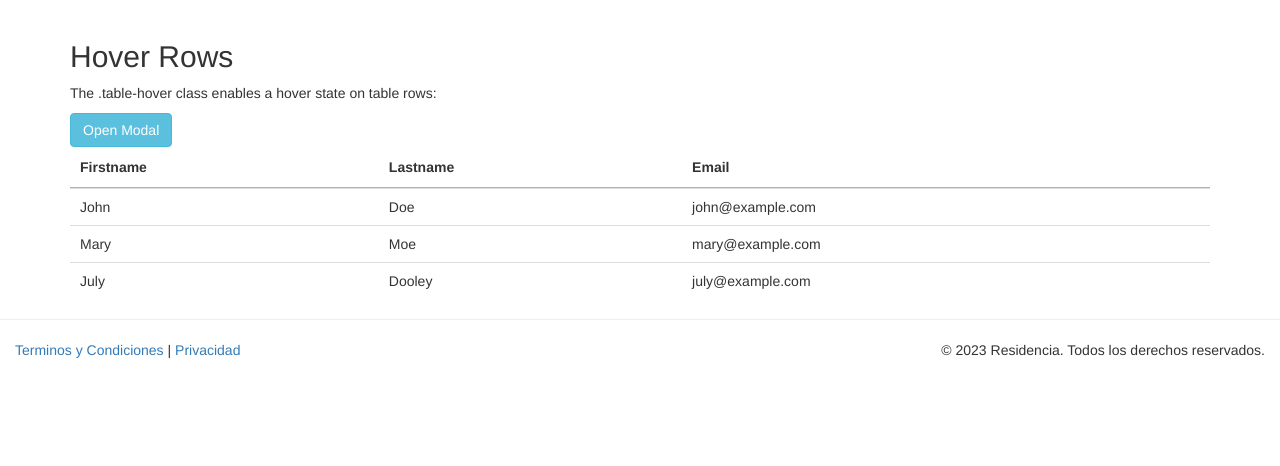
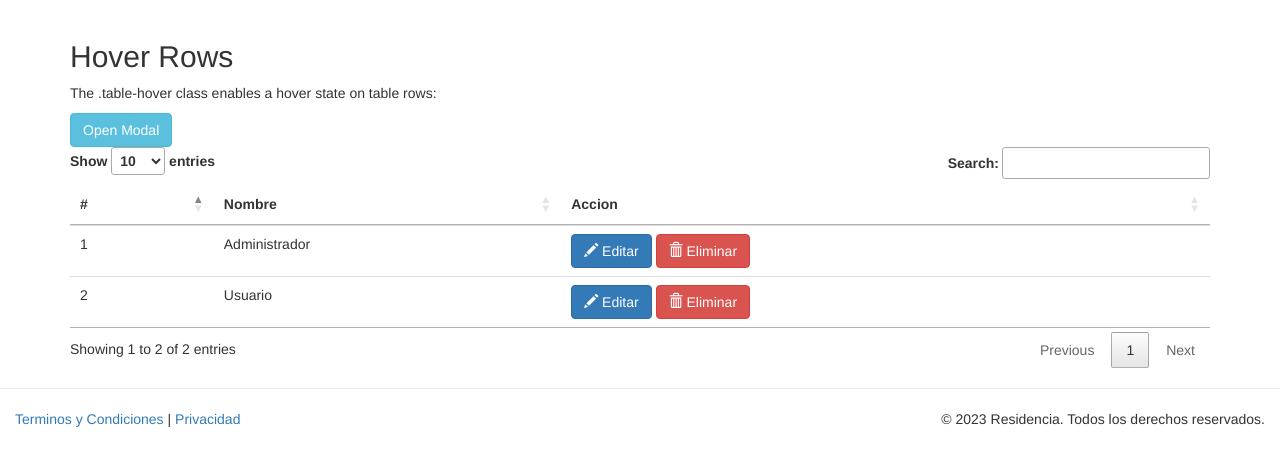
Before and after one commit to bsanchez45/mipractica, a CodeIgniter app: page /mipractica/index.php/perfiles/index in a window 1280 px wide. Shown: the part 52-518 px from the top of the page. Run offline with CodeIgniter, Linux system fonts and the light colour scheme; data comes from the database, SQL or seed files in the repository; some libraries are stand-ins or nearby versions.

Commit message:
agregados botones

```diff
--- a/application/controllers/Perfiles.php
+++ b/application/controllers/Perfiles.php
@@ -13,7 +13,13 @@
         }
 
         public function registrar(){
-
+            $data['nombre'] = $this->input->post('perfil');
+            $request = $this->Perfiles_model->insert($data);
+            if($request){
+                echo json_encode("Se guardo el perfil correctamente");
+            }else{
+                echo json_encode("No se pudo guardar el perfil");
+            }
         }
 
         public function listar(){
--- a/application/views/view_perfiles.php
+++ b/application/views/view_perfiles.php
@@ -5,33 +5,18 @@
     <table class="table table-hover" id="myTable">
         <thead>
             <tr>
-                <th>Firstname</th>
-                <th>Lastname</th>
-                <th>Email</th>
+                <th>#</th>
+                <th>Nombre</th>
+                <th>Accion</th>
             </tr>
         </thead>
         <tbody>
-            <tr>
-                <td>John</td>
-                <td>Doe</td>
-                <td>john@example.com</td>
-            </tr>
-            <tr>
-                <td>Mary</td>
-                <td>Moe</td>
-                <td>mary@example.com</td>
-            </tr>
-            <tr>
-                <td>July</td>
-                <td>Dooley</td>
-                <td>july@example.com</td>
-            </tr>
+
         </tbody>
     </table>
 </div>
 <div id="myModal" class="modal fade" role="dialog">
     <div class="modal-dialog">
-
         <!-- Modal content-->
         <div class="modal-content">
             <div class="modal-header">
@@ -57,13 +42,18 @@
 <script type="text/javascript">
     $(document).ready(function(){
         $('#save').click(function(e){
-            e.preventDefault();
+            e.preventDefault()
             $.ajax({
                 url: "<?php echo base_url('Perfiles/registrar')?>",
                 method: "POST",
                 data: $("form").serialize(),
                 cache: false,
-                dataType: 'json'
+                dataType: 'json',
+                success: function($data){
+                    alert($data)
+                    $("#myModal").modal("toggle")
+                    $("form")[0].reset()
+                }
             });
         });
     });
@@ -76,7 +66,10 @@
             },
             columns: [
                 { data: "id_rol" },
-                { data: "nombre" }
+                { data: "nombre" },
+                { render: function(data, type){
+                    return '<button type="button" class="btn btn-primary"><span class="glyphicon glyphicon-pencil"></span> Editar</button> <button type="button" class="btn btn-danger"><span class="glyphicon glyphicon-trash"></span> Eliminar</button>'
+                }}
             ]
         });
     } );
```
